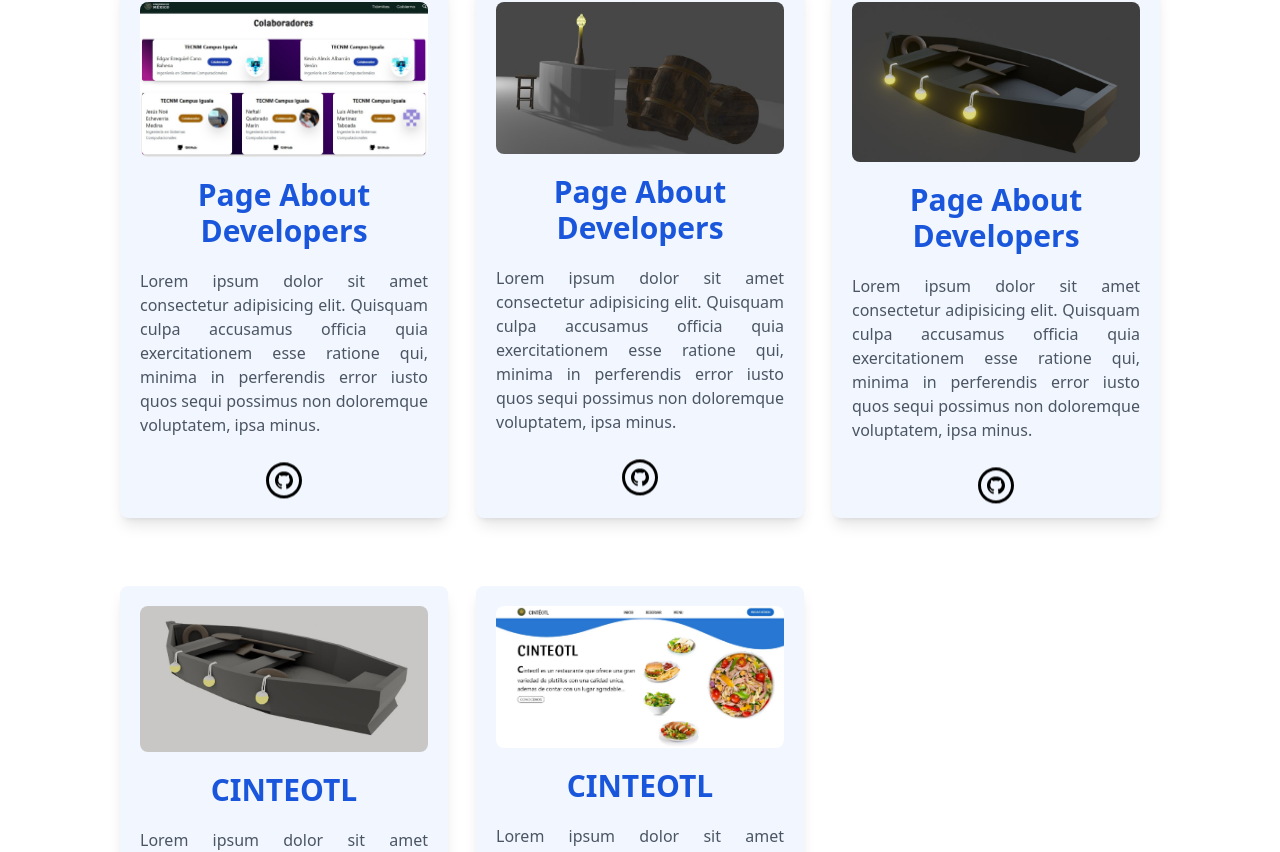
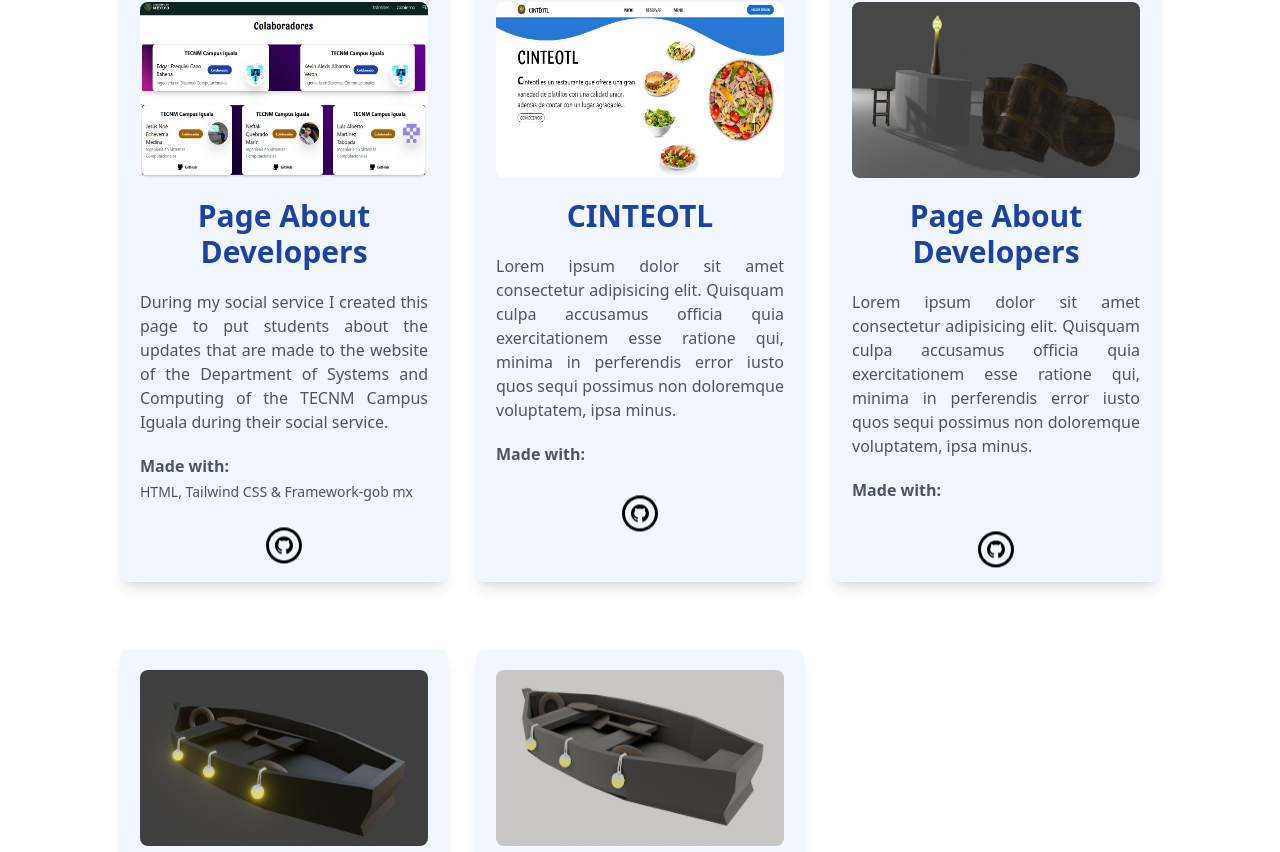
Before and after one commit to EcheverriaJesus/JesusEcheverria.github.io, a React (Create React App) app: page / in a window 1280 px wide. Shown: the part 1362-2214 px from the top of the page. Built offline with nearby package versions, Linux system fonts and the light colour scheme; a web font is replaced by a local one.

Commit message:
añadiendo informacion a las cards en experience

```diff
--- a/src/App.js
+++ b/src/App.js
@@ -61,11 +61,11 @@ function App() {
         <h2 className='font-bold text-3xl md:text-5xl text-blue-600 py-5 pl-6'>MY EXPERIENCE</h2>
 
         <div className='flex flex-col md:grid grid-cols-3 w-full h-auto gap-7 p-6'>
-        <Card_Proyect image="/JesusEcheverria.github.io/Images/Page_Developers_iti.jpg" link="https://github.com/EcheverriaJesus" title="Page About Developers" description="Lorem ipsum dolor sit amet consectetur adipisicing elit. Quisquam culpa accusamus officia quia exercitationem esse ratione qui, minima in perferendis error iusto quos sequi possimus non doloremque voluptatem, ipsa minus."/>
+        <Card_Proyect image="/JesusEcheverria.github.io/Images/Page_Developers_iti.jpg" link="https://github.com/EcheverriaJesus/DesarrolladoresTECNM_ITI" title="Page About Developers" description="During my social service I created this page to put students about the updates that are made to the website of the Department of Systems and Computing of the TECNM Campus Iguala during their social service." made="HTML, Tailwind CSS & Framework-gob mx"/>
+        <Card_Proyect image="/JesusEcheverria.github.io/Images/Cinteolt.jpg" link="https://github.com/EcheverriaJesus/Cinteotl" title="CINTEOTL" description="Lorem ipsum dolor sit amet consectetur adipisicing elit. Quisquam culpa accusamus officia quia exercitationem esse ratione qui, minima in perferendis error iusto quos sequi possimus non doloremque voluptatem, ipsa minus."/>
         <Card_Proyect image="/JesusEcheverria.github.io/Images/Barril_3D.jpg" link="https://github.com/EcheverriaJesus" title="Page About Developers" description="Lorem ipsum dolor sit amet consectetur adipisicing elit. Quisquam culpa accusamus officia quia exercitationem esse ratione qui, minima in perferendis error iusto quos sequi possimus non doloremque voluptatem, ipsa minus."/>
         <Card_Proyect image="/JesusEcheverria.github.io/Images/Bote_3D.jpg" link="https://github.com/EcheverriaJesus" title="Page About Developers" description="Lorem ipsum dolor sit amet consectetur adipisicing elit. Quisquam culpa accusamus officia quia exercitationem esse ratione qui, minima in perferendis error iusto quos sequi possimus non doloremque voluptatem, ipsa minus."/>
         <Card_Proyect image="/JesusEcheverria.github.io/Images/Bote_3D_2.jpg" link="https://github.com/EcheverriaJesus" title="CINTEOTL" description="Lorem ipsum dolor sit amet consectetur adipisicing elit. Quisquam culpa accusamus officia quia exercitationem esse ratione qui, minima in perferendis error iusto quos sequi possimus non doloremque voluptatem, ipsa minus."/>
-        <Card_Proyect image="/JesusEcheverria.github.io/Images/Cinteolt.jpg" link="https://github.com/EcheverriaJesus" title="CINTEOTL" description="Lorem ipsum dolor sit amet consectetur adipisicing elit. Quisquam culpa accusamus officia quia exercitationem esse ratione qui, minima in perferendis error iusto quos sequi possimus non doloremque voluptatem, ipsa minus."/>
         </div>
       </main>
     </div>
--- a/src/Components/About_Me.js
+++ b/src/Components/About_Me.js
@@ -6,9 +6,7 @@ export default function About_Me() {
           <div className='flex'>
             <h2 className='font-bold text-3xl md:text-5xl text-blue-600'>WHO I'M?</h2>
           </div>
-          <div className='flex pt-8'>
-          </div>
-          <section className='flex flex-col w-full h-full gap-5 md:flex-row justify-between'>
+          <section className='flex flex-col w-full h-full gap-5 md:flex-row justify-between pt-8'>
           <div className='flex flex-col w-full text-justify md:w-2/3 gap-3'>
             <p className=''>
             I am Jesus Echeverria, a student of computer systems engineering at TECNM CAMPUS IGUALA GRO, MÉXICO. Currently, I am seeking opportunities that allow me to apply my knowledge and skills in a real-world environment.
--- a/src/Components/Card_Proyect.js
+++ b/src/Components/Card_Proyect.js
@@ -4,12 +4,13 @@ export default function Card_Proyect(props) {
     return (
         <div className='flex flex-col items-center w-full h-auto p-5 rounded-lg shadow-lg bg-[#f2f7ff] mb-10'>
             <div className='flex pb-5'>
-                <img className="h-auto w-full rounded-lg hover:scale-[1.1] ease-in duration-300" src={ props.image } alt="" />
+                <img className="h-44 w-full rounded-lg hover:scale-[1.1] ease-in duration-300" src={ props.image } alt="" />
             </div>
             <div className='flex flex-col pb-5'>
-                <h2 className='font-bold text-3xl md:text-3xl text-blue-700 text-center pb-5'>{ props.title }</h2>
-
-                <p className='text-justify font-normal text-base text-gray-600'>{ props.description }</p>
+                <h2 className='font-bold text-3xl md:text-3xl text-blue-800 text-center pb-5'>{ props.title }</h2>
+                <p className='text-justify font-normal text-base text-gray-600 pb-5'>{ props.description }</p>
+                <p className='font-semibold text-base text-gray-600'>Made with:</p>
+                <p className='font-normal text-sm text-gray-600 pt-1'> { props.made }</p>
             </div>
             <div className='flotar hover:scale-125 ease-in duration-300'>
                 <a href={props.link} target="_blank" rel="noopener noreferrer">
```
